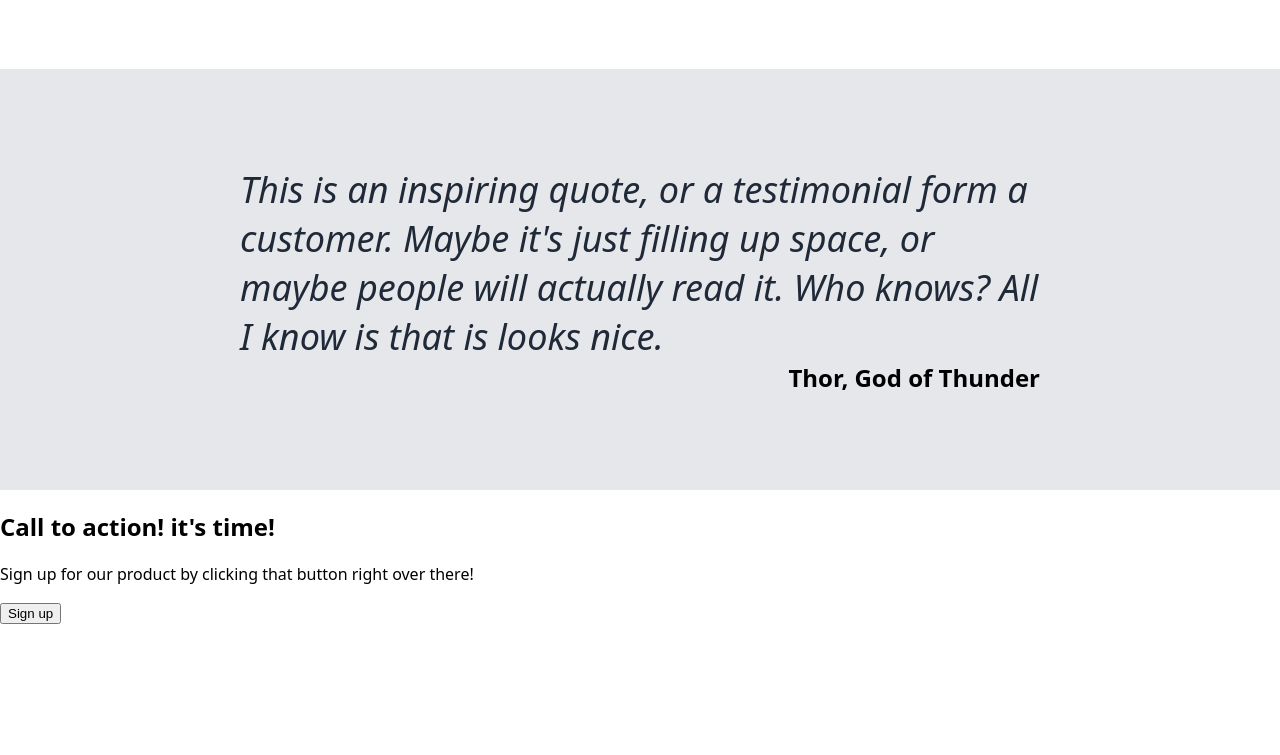
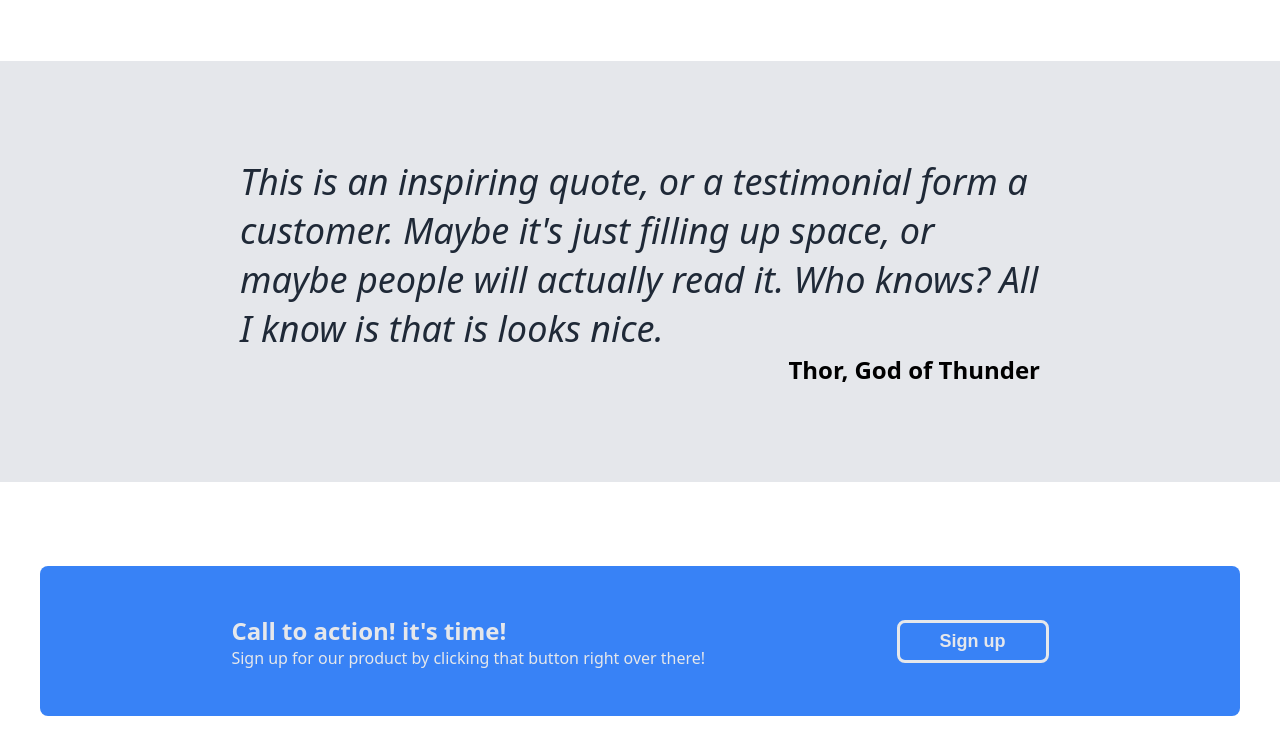
Before and after one commit to turik777/landing-page, a plain HTML site: page index.html in a window 1280 px wide. Shown: the part 921-1676 px from the top of the page. Before the commit the page ends 1545 px from the top, so only its background shows below. Drawn offline with Linux system fonts and the light colour scheme.

Commit message:
Add styles to sign up section and its content. Fix some style parameters

```diff
--- a/style.css
+++ b/style.css
@@ -7,7 +7,6 @@ body {
     display: flex;
     justify-content: center;
     background-color: #1F2937;
-    /* color: #FFFFFF; */
 }
 
 .container {
@@ -70,7 +69,7 @@ ul {
     color: #E5E7EB;
     font-size: 18px;
     font-weight: bold;
-    padding: 12px 40px;
+    padding: 8px 40px;
     margin-top: 16px;
 }
 
@@ -114,7 +113,7 @@ ul {
 }
 
 .img {
-    background-color: #fff;
+    background-color: #FFFFFF;
     width: 175px;
     height: 175px;
     border: 7px solid #3882F6;
@@ -145,3 +144,41 @@ ul {
     text-align: right;
     font-size: 24px;
 }
+
+.sign-up {
+    display: flex;
+    justify-content: center;
+}
+
+.sign-up .container {
+    display: flex;
+    justify-content: center;
+    align-items: center;
+}
+
+.sign-up-block {
+    background-color: #3882F6;
+    width: 100%;
+    height: 150px;
+    margin: 84px 0;
+    display: flex;
+    justify-content: space-evenly;
+    align-items: center;
+    border-radius: 8px;
+}
+
+.sign-up-block h2,
+.sign-up-block p {
+    margin: 0;
+    color: #E5E7EB;
+}
+
+.sign-up-block button {
+    border: 3px solid #E5E7EB;
+    border-radius: 8px;
+    background-color: #3882F6;
+    color: #E5E7EB;
+    font-size: 18px;
+    font-weight: bold;
+    padding: 8px 40px;
+}
```
